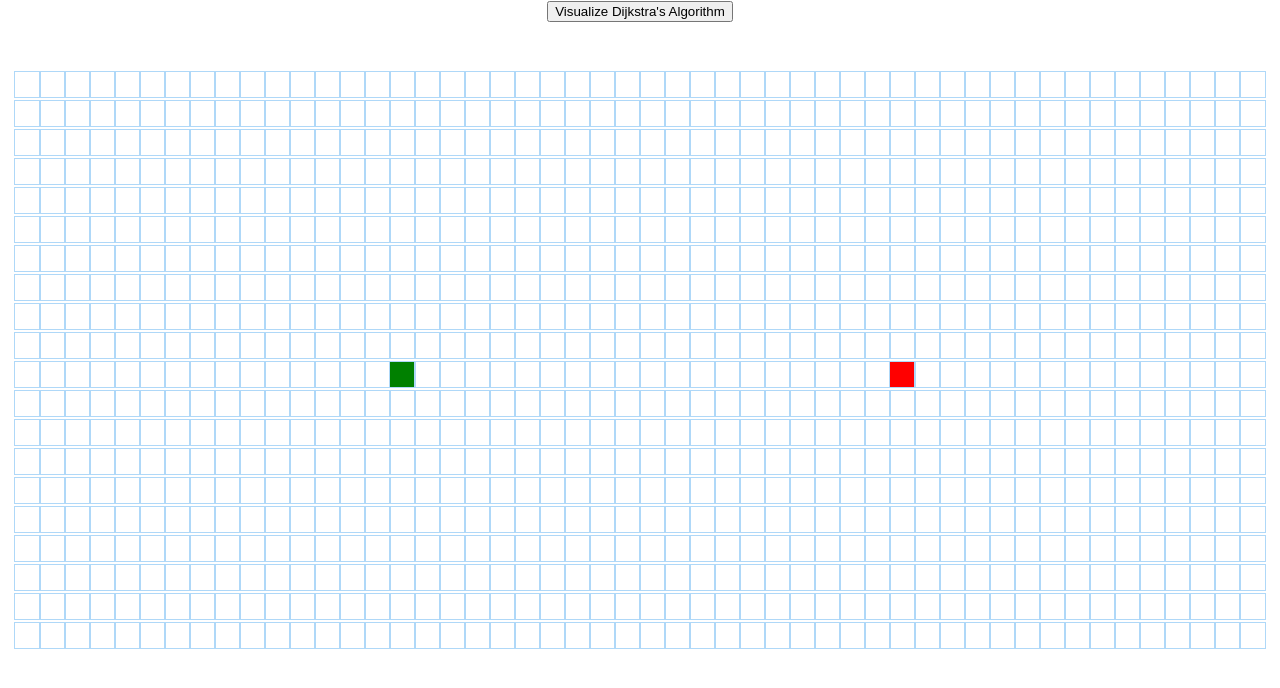
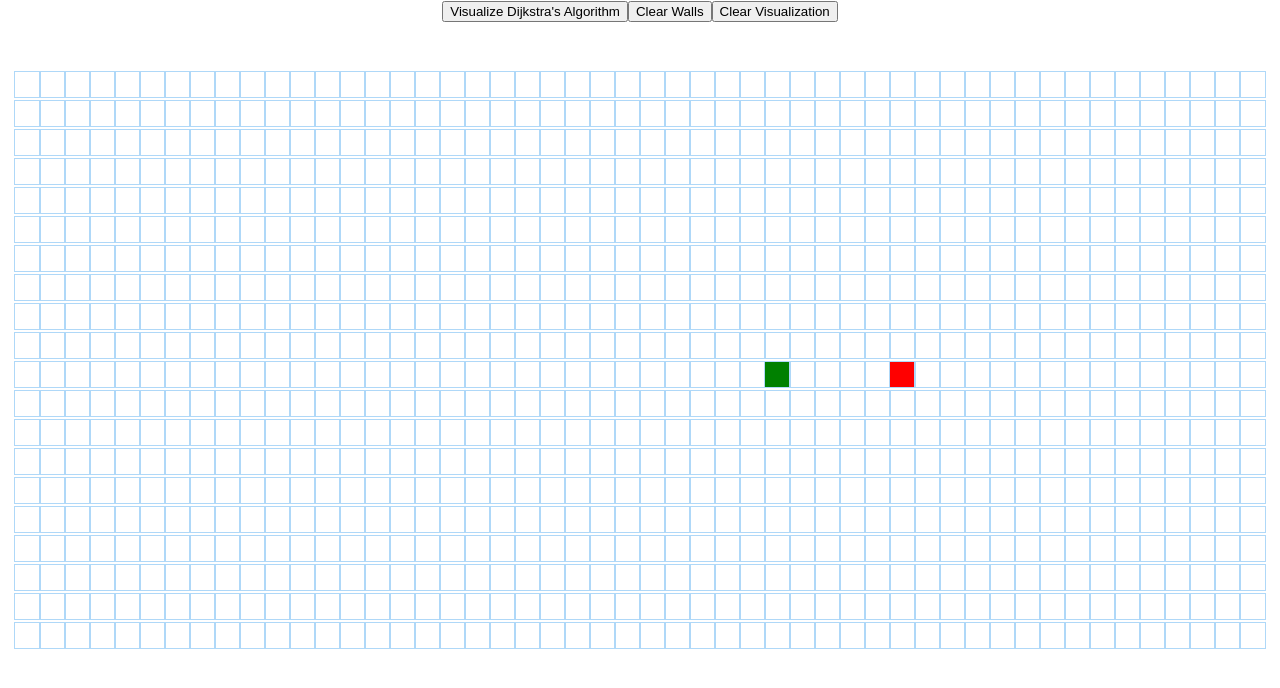
Before and after one commit to samuelbutton/sbutton-pathfinding, a React (Create React App) app: page / in a window 1280 px wide. Shown: the top 688 px of the page. Built offline with nearby package versions, Linux system fonts and the light colour scheme.

Commit message:
added clear functionality

```diff
--- a/src/PathfindingVisualizer/Node/Node.css
+++ b/src/PathfindingVisualizer/Node/Node.css
@@ -5,27 +5,22 @@
   display: inline-block;
 }
 
-.node-finish {
-  background-color: red;
-}
 
-.node-start {
-  background-color: green;
-}
 
 /* the below should probably be scaled back */
 .node-visited {
-  animation-name: visitedAnimation;
+  background-color: rgba(0, 190, 218, 0.75);
+/*  animation-name: visitedAnimation;
   animation-duration: 1.5s;
   animation-timing-function: ease-out;
   animation-delay: 0;
   animation-direction: alternate;
   animation-iteration-count: 1;
   animation-fill-mode: forwards;
-  animation-play-state: running;
+  animation-play-state: running;*/
 }
 
-@keyframes visitedAnimation {
+/*@keyframes visitedAnimation {
   0% {
     transform: scale(0.3);
     background-color: rgba(0, 0, 66, 0.75);
@@ -44,7 +39,15 @@
   100% {
     transform: scale(1);
     background-color: rgba(0, 190, 218, 0.75);
-  }
+  }*/
+/*}*/
+
+.node-finish {
+  background-color: red;
+}
+
+.node-start {
+  background-color: green;
 }
 
 .node-wall {
--- a/src/PathfindingVisualizer/Node/Node.jsx
+++ b/src/PathfindingVisualizer/Node/Node.jsx
@@ -24,14 +24,11 @@ export default class Node extends Component {
       : '';
 
     return (
-      // ${.} is string interpolation of variables
-      // the methods defined call back to PV component
-      // triggers below are built into the div, but we define functions for them
       <div
         id={`node-${row}-${col}`}
         className={`node ${extraClassName}`}
-        onMouseDown={() => onMouseDown(row, col)}
-        onMouseEnter={() => onMouseEnter(row, col)}
+        onMouseDown={() => onMouseDown(row, col, isStart, isFinish)}
+        onMouseEnter={() => onMouseEnter(row, col, isStart, isFinish)}
         onMouseUp={() => onMouseUp()}></div>
     );
   }
--- a/src/PathfindingVisualizer/PathfindingVisualizer.css
+++ b/src/PathfindingVisualizer/PathfindingVisualizer.css
@@ -1,3 +1,7 @@
 .grid {
 	margin: 50px 0 0;
 }
+
+.menu-button {
+
+}
--- a/src/PathfindingVisualizer/PathfindingVisualizer.jsx
+++ b/src/PathfindingVisualizer/PathfindingVisualizer.jsx
@@ -7,94 +7,109 @@ import './PathfindingVisualizer.css';
 const NUM_ROWS = 20;
 const NUM_COLS = 50;
 const START_NODE_ROW = 10;
-const START_NODE_COL = 15;
+const START_NODE_COL = 30;
 const FINISH_NODE_ROW = 10;
 const FINISH_NODE_COL = 35;
 
 export default class PathfindingVisualizer extends Component {
   constructor() {
     super();
-    // defines what attributes the state is characterized by,
-    // in addition to the initial state of the component
     this.state = {
       grid: [],
       mouseIsPressed: false,
     };
   }
 
-  // called when component is actually mounted to the DOM, so only once
-  // if looking for a method that is claled everytime the component is rendered, use
-  // componentWillUpdate, or componentDidUpdate
   componentDidMount() {
-  	// get new grid
     const grid = getInitialGrid();
-    // sets new state using the grid the component was constructed with
     this.setState({grid});
   }
 
 
-  // when mouse is pressed, irrespective of whether it is released
-  // called on component, as part of the Node, because mouse down effects Node display
-  handleMouseDown(row, col) {
-  	// getNewGridWithWallToggled
-    const newGrid = getNewGridWithWallToggled(this.state.grid, row, col);
-    // resets state of the component, which causes the UI elements to be re-rendered
+  handleMouseDown(row, col, isStart, isFinish) {
+  	let newGrid;
+    if (!isStart && !isFinish) newGrid = getNewGridWithWallToggled(this.state.grid, row, col);
+    // to be added: drag and drop for start and finish
     this.setState({grid: newGrid, mouseIsPressed: true});
   }
 
-  handleMouseEnter(row, col) {
-  	// we do not care if the mouse enters a node and mouse is not pressed
+  handleMouseEnter(row, col, isStart, isFinish) {
     if (!this.state.mouseIsPressed) return;
-    // if mouse is pressed, then we toggle the node that has been entered
-    const newGrid = getNewGridWithWallToggled(this.state.grid, row, col);
-    // re-set the state of the grid, but do not change mouseIsPressed
+    let newGrid
+    if (!isStart && !isFinish) newGrid = getNewGridWithWallToggled(this.state.grid, row, col);
     this.setState({grid: newGrid});
   }
 
   handleMouseUp() {
-  	// just re-set state (again causing a re-rendering of the UI)
     this.setState({mouseIsPressed: false});
   }
 
 
   // probably called when the button is pressed, but to be updated
   animateDijkstra(visitedNodesInOrder, nodesInShortestPathOrder) {
+  	if (visitedNodesInOrder === null || nodesInShortestPathOrder === null) return;
     for (let i = 0; i <= visitedNodesInOrder.length; i++) {
       if (i === visitedNodesInOrder.length) {
         setTimeout(() => {
           this.animateShortestPath(nodesInShortestPathOrder);
-        }, 10 * i);
+        }, 5 * i);
         return;
       }
       setTimeout(() => {
         const node = visitedNodesInOrder[i];
-        document.getElementById(`node-${node.row}-${node.col}`).className =
-          'node node-visited';
-      }, 10 * i);
+         if (!node.isFinish && !node.isStart)
+         	document.getElementById(`node-${node.row}-${node.col}`).className = 'node node-visited';
+      }, 5 * i);
     }
   }
 
   // probable called after animateDijkstra is called, but to be updated
   animateShortestPath(nodesInShortestPathOrder) {
-    for (let i = 0; i < nodesInShortestPathOrder.length; i++) {
+  	// changes to 1 -> n-1 to leave first and last as is
+    for (let i = 1; i < nodesInShortestPathOrder.length - 1; i++) {
       setTimeout(() => {
         const node = nodesInShortestPathOrder[i];
-        document.getElementById(`node-${node.row}-${node.col}`).className =
+         document.getElementById(`node-${node.row}-${node.col}`).className =
           'node node-shortest-path';
       }, 100 * i);
     }
   }
 
-  visualizeDijkstra() {
-  	// pulles state of component
+  async visualizeDijkstra() {
+  	// pulls state of component
     const {grid} = this.state;
-    // pull start and finish node
+    for (let row = 0; row < NUM_ROWS; row++) {
+	    for (let col = 0; col < NUM_COLS; col++) {
+	      const node = grid[row][col];
+
+    	  node.distance = Infinity;
+    	  node.previousNode = null;
+	      if (node.isVisited && !node.isFinish && !node.isStart)
+	      	document.getElementById(`node-${node.row}-${node.col}`).className = 'node';
+	      node.isVisited = false;
+	    }
+  	}
     const startNode = grid[START_NODE_ROW][START_NODE_COL];
     const finishNode = grid[FINISH_NODE_ROW][FINISH_NODE_COL];
-    // actual algo
-    const visitedNodesInOrder = dijkstra(grid, startNode, finishNode);
-    const nodesInShortestPathOrder = getNodesInShortestPathOrder(finishNode);
+    const visitedNodesInOrder = await dijkstra(grid, startNode, finishNode);
+    const nodesInShortestPathOrder = await getNodesInShortestPathOrder(finishNode);
     this.animateDijkstra(visitedNodesInOrder, nodesInShortestPathOrder);
+  }
+
+  clearVisualization() {
+  	const {grid} = this.state;
+  	for (let row = 0; row < NUM_ROWS; row++) {
+	    for (let col = 0; col < NUM_COLS; col++) {
+	      const node = grid[row][col];
+	      node.isWall = false;
+	      node.isVisited = false;
+    	  node.distance = Infinity;
+    	  node.previousNode = null;
+	      if (!node.isFinish && !node.isStart)
+	      	document.getElementById(`node-${node.row}-${node.col}`).className = 'node';
+	    }
+  	}
+  	this.setState({grid: grid});
   }
 
   render() {
@@ -106,8 +121,14 @@ export default class PathfindingVisualizer extends Component {
     return (
     	// the below represents a React fragment, allows a component to return multiple elements
       <>
-        <button onClick={() => this.visualizeDijkstra()}>
+        <button className="menu-button" onClick={() => this.visualizeDijkstra()}>
           Visualize Dijkstra's Algorithm
+        </button>
+        <button className="menu-button" onClick={() => this.clearVisualization()}>
+          Clear Walls
+        </button>
+        <button className="menu-button" onClick={() => this.clearVisualization()}>
+          Clear Visualization
         </button>
         <div className="grid">
           {grid.map((row, rowIdx) => {
@@ -117,6 +138,7 @@ export default class PathfindingVisualizer extends Component {
                 {row.map((node, nodeIdx) => {
                 	// iterated accross nodes in the row
                   const {row, col, isFinish, isStart, isWall} = node;
+                  // if (rowIdx === 10 && nodeIdx === 34) console.log(isWall);
                   return (
                     <Node
                       key={nodeIdx}
@@ -125,9 +147,9 @@ export default class PathfindingVisualizer extends Component {
                       isStart={isStart}
                       isWall={isWall}
                       mouseIsPressed={mouseIsPressed}
-                      onMouseDown={(row, col) => this.handleMouseDown(row, col)}
-                      onMouseEnter={(row, col) =>
-                        this.handleMouseEnter(row, col)
+                      onMouseDown={(row, col, isStart, isFinish) => this.handleMouseDown(row, col, isStart, isFinish)}
+                      onMouseEnter={(row, col, isStart, isFinish) =>
+                        this.handleMouseEnter(row, col, isStart, isFinish)
                       }
                       onMouseUp={() => this.handleMouseUp()}
                       row={row}></Node>
@@ -144,24 +166,19 @@ export default class PathfindingVisualizer extends Component {
 
 // constructs initial grid for the constructor
 const getInitialGrid = () => {
-  const grid = [];
+  const grid2 = [];
   for (let row = 0; row < NUM_ROWS; row++) {
     const currentRow = [];
     for (let col = 0; col < NUM_COLS; col++) {
-    	// adds nodes iterating over values
       currentRow.push(createNode(col, row));
     }
-    // adds row of nodes to the grid
-    grid.push(currentRow);
+    grid2.push(currentRow);
   }
-  return grid;
+  return grid2;
 };
 
 // construct an individual node for adding to the grid
 const createNode = (col, row) => {
-	// just initializes this structure and highlights start, finish, distance and visited
-	// does not specify Node structure but defines all attributes of the node
-
 	// TODO: replace with access of constructor? For Node component?
   return {
     col,
@@ -176,19 +193,14 @@ const createNode = (col, row) => {
 };
 
 const getNewGridWithWallToggled = (grid, row, col) => {
-	// copies grid
   const newGrid = grid.slice();
-  // pulls structure with all attributes of Node
   const node = newGrid[row][col];
 
   const newNode = {
-  	// property spread notation to use existing properties
     ...node,
-    // but then negate the isWall attribute, which overrides the previous isWall attribute
     isWall: !node.isWall,
   };
 
-  // pop it in to the new grid
   newGrid[row][col] = newNode;
   return newGrid;
 };
--- a/src/algorithms/dijkstra.js
+++ b/src/algorithms/dijkstra.js
@@ -1,20 +1,15 @@
 
 // initialized with grid (basically 2-d array with nodes, with attributes given in class)
 // also have startNode and finishNode for the search to run
-export function dijkstra(grid, startNode, finishNode) {
-  // returns the below visitedNodesInOrder which are all Nodes... TBU
+export async function dijkstra(grid, startNode, finishNode) {
   const visitedNodesInOrder = [];
-  // given we pick smallest distance node, start has distance 0 from INF
   startNode.distance = 0;
-  // initally all nodes are unvisited, including the start node (but we guarantee that the
-  // start node is the first to get visited because its distance is 0)
-  const unvisitedNodes = getAllNodes(grid);
+
+  const unvisitedNodes = await getAllNodes(grid);
   while (!!unvisitedNodes.length) {
-    // every time we have not visited all nodes, sort the nodes based on distance
     sortNodesByDistance(unvisitedNodes);
-    // takes the first value out of the array and returns
     const closestNode = unvisitedNodes.shift();
-    // If we encounter a wall, we skip it
+    if (closestNode.row === 10 && closestNode.col === 34) console.log(closestNode.isWall);
     if (closestNode.isWall) continue;
     // If the closest node is at a distance of infinity,
     // we must be trapped and should therefore stop.
```
